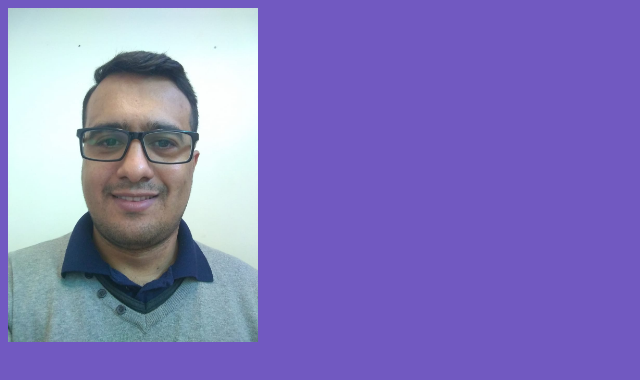
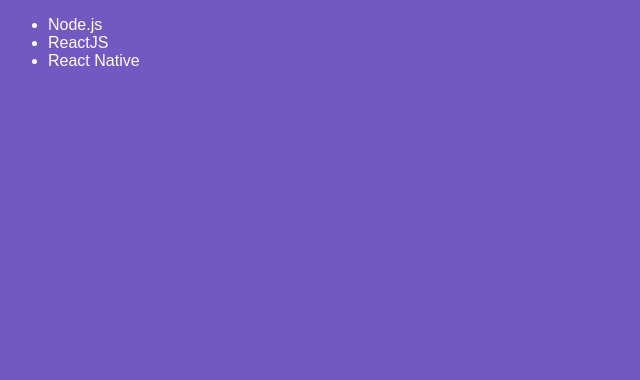
Before and after one commit to SdnSantos/Introducao_React, a React app: page / in a window 1280 px wide. Shown: the top 380 px of the page, without its empty margins (0-640 px from the left). Built offline with nearby package versions, Linux system fonts and the light colour scheme.

Commit message:
Modulo 04 - Class Components

```diff
--- a/babel.config.js
+++ b/babel.config.js
@@ -4,5 +4,6 @@
     "@babel/preset-env",
     // transformar as coisas que o navegador não entende do react
     "@babel/preset-react"
-  ]
+  ],
+  plugins: ["@babel/plugin-proposal-class-properties"]
 };
--- a/package.json
+++ b/package.json
@@ -9,6 +9,7 @@
   },
   "devDependencies": {
     "@babel/core": "^7.4.5",
+    "@babel/plugin-proposal-class-properties": "^7.4.4",
     "@babel/preset-env": "^7.4.5",
     "@babel/preset-react": "^7.0.0",
     "babel-loader": "^8.0.6",
--- a/src/App.js
+++ b/src/App.js
@@ -1,9 +1,10 @@
 import React from "react";
 import "./App.css";
-import profile from "./assets/Sidney.jpeg";
+
+import TechList from "./components/TechList";
 
 function App() {
-  return <img width="250" src={profile} />;
+  return <TechList />;
 }
 
 export default App;
--- /dev/null
+++ b/src/components/TechList.js
@@ -0,0 +1,19 @@
+import React, { Component } from "react";
+
+class TechList extends Component {
+  state = {
+    techs: ["Node.js", "ReactJS", "React Native"]
+  };
+
+  render() {
+    return (
+      <ul>
+        <li>{this.state.techs[0]}</li>
+        <li>{this.state.techs[1]}</li>
+        <li>{this.state.techs[2]}</li>
+      </ul>
+    );
+  }
+}
+
+export default TechList;
```
Also changed, not shown: 2 other files (tests, documents, lock files or other folders).
